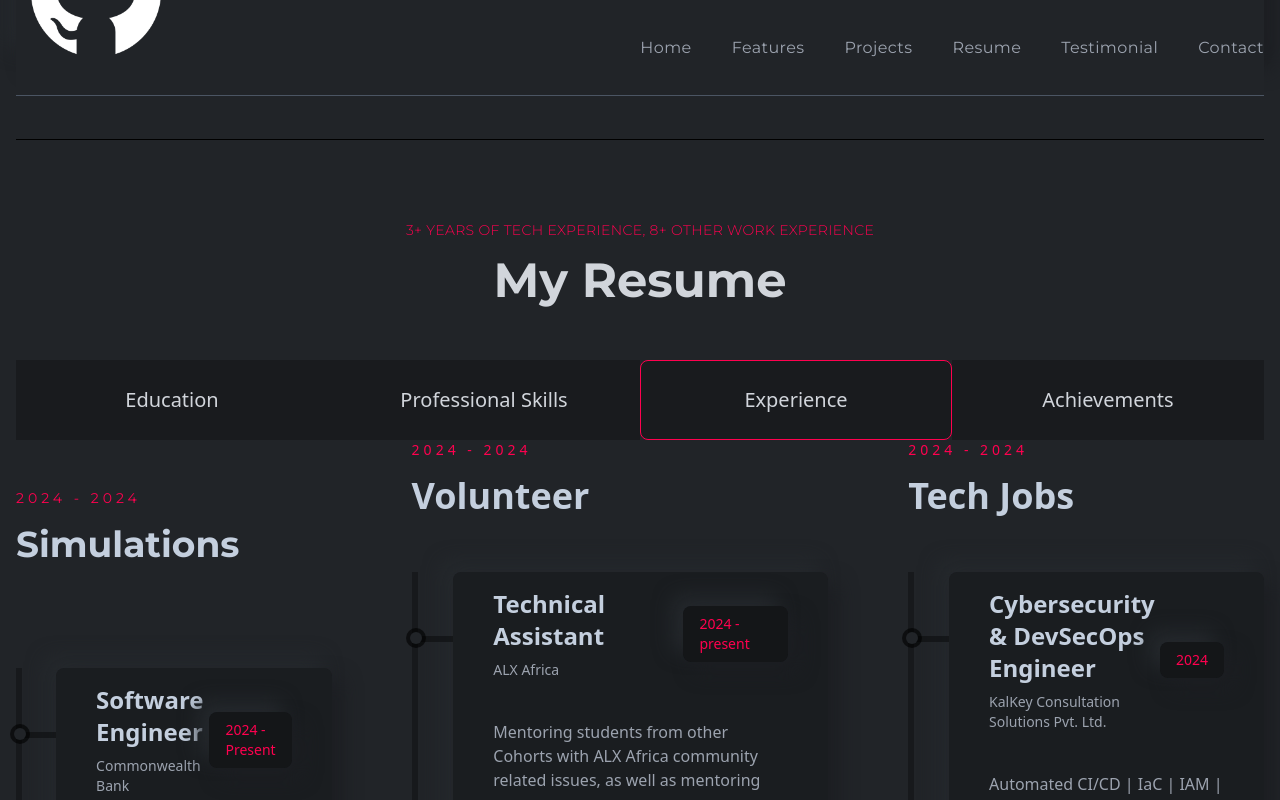
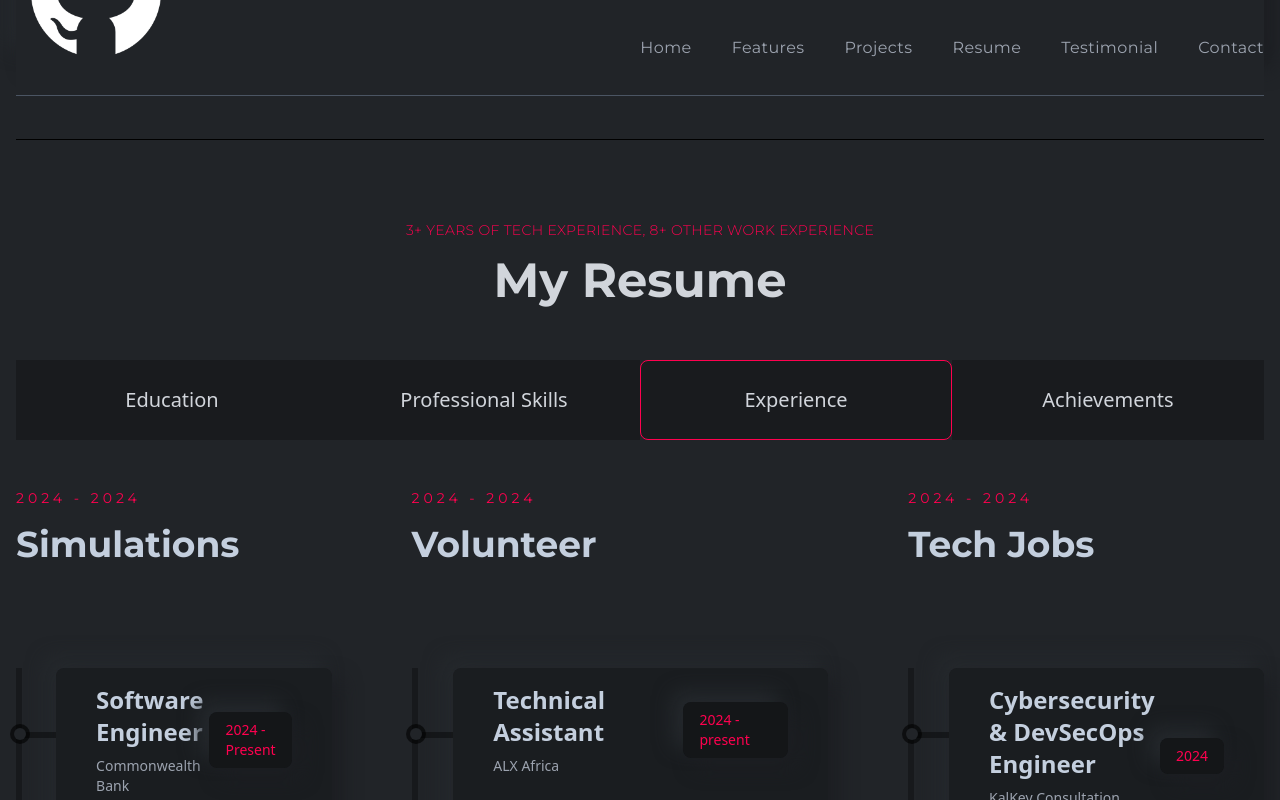
Before and after one commit to bshongwe/personal-portfolio-2024, a React (Create React App) app: page / in a window 1280 px wide. Both pictures are taken after a click on the item "Experience". Shown: the part 2855-3655 px from the top of the page. Built offline with nearby package versions, Linux system fonts and the light colour scheme.

Commit message:
Title spacing: aligining with other titles for web version

```diff
--- a/src/components/resume/Experience.js
+++ b/src/components/resume/Experience.js
@@ -36,7 +36,7 @@
         </div>
       </div>
       <div>
-        <div className="flex flex-col gap-4">
+        <div className="py-6 lgl:py-12 font-titleFont flex flex-col gap-4">
           <p className="text-sm text-designColor tracking-[4px]">2024 - 2024</p>
           <h2 className="text-4xl font-bold">Volunteer</h2>
         </div>
@@ -80,7 +80,7 @@
         </div>
       </div>
       <div>
-        <div className="flex flex-col gap-4">
+        <div className="py-6 lgl:py-12 font-titleFont flex flex-col gap-4">
           <p className="text-sm text-designColor tracking-[4px]">2024 - 2024</p>
           <h2 className="text-4xl font-bold">Tech Jobs</h2>
         </div>
```
